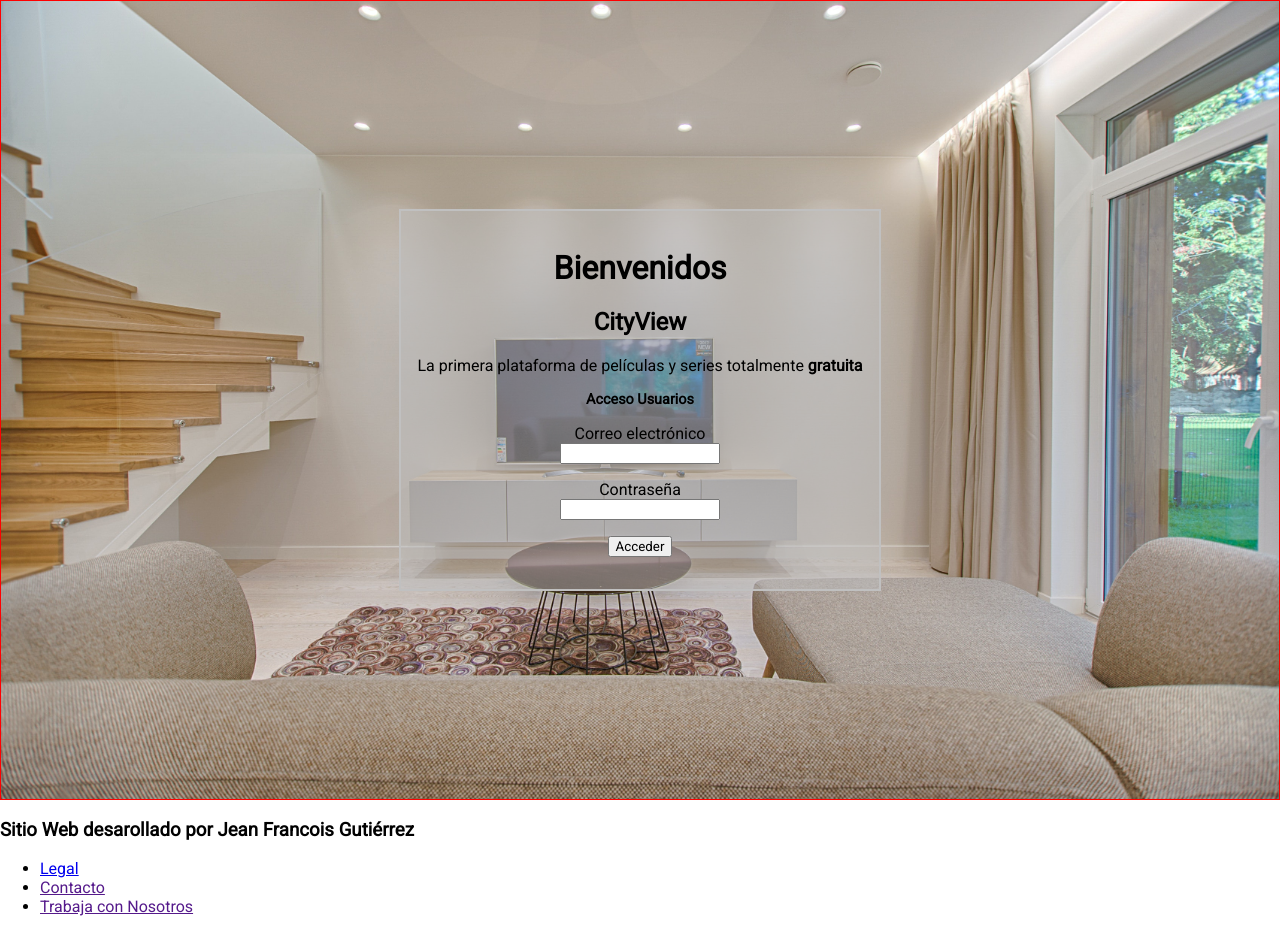
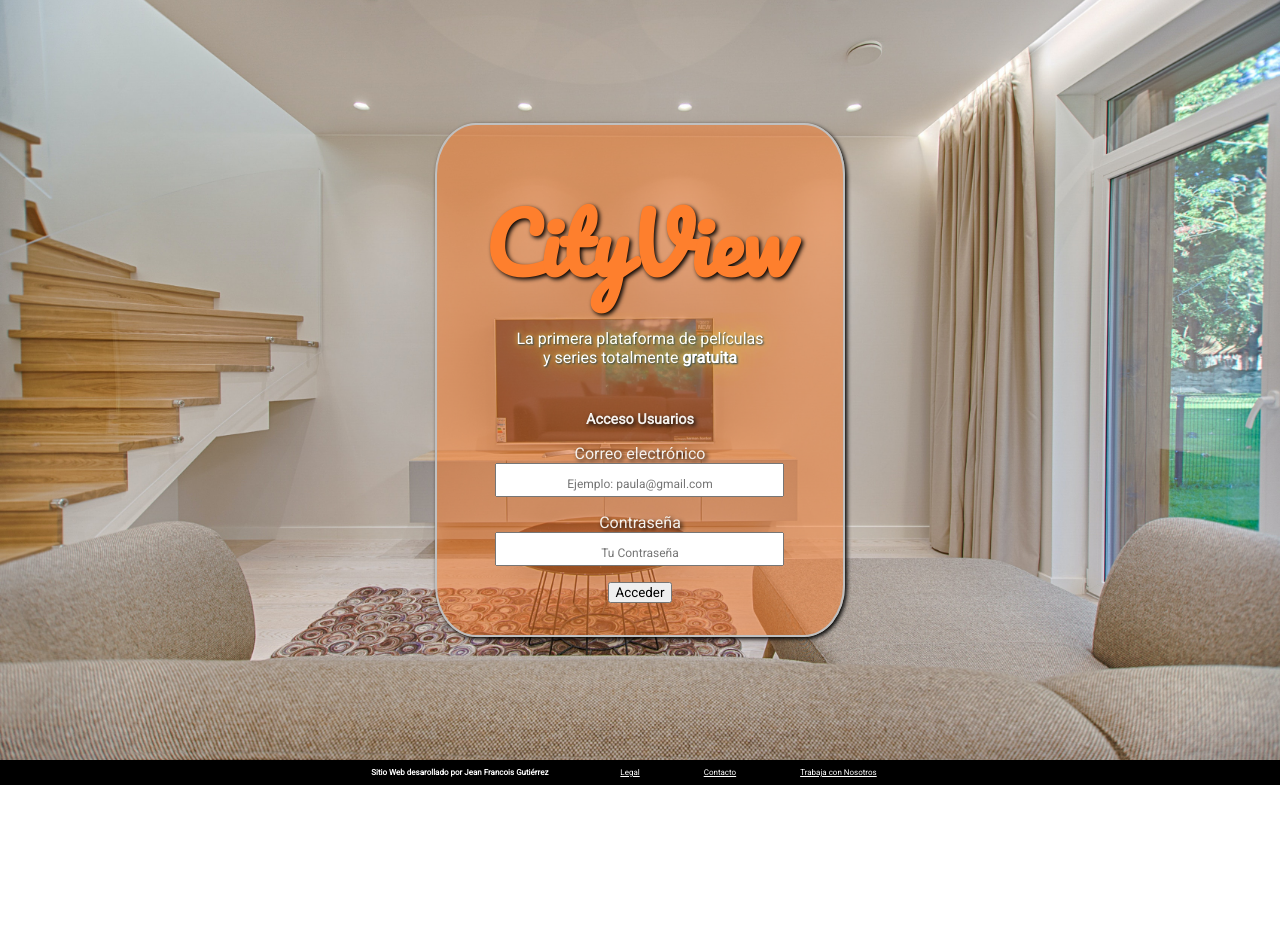
Before and after one commit to DrZuzzjen/cityview, a plain HTML site: page index.html in a window 1280 px wide. After the commit the page ends 800 px from the top, so only its background shows below. Drawn offline with Linux system fonts and the light colour scheme.

Commit message:
Index completado al 50%

```diff
--- a/css/footer.css
+++ b/css/footer.css
@@ -0,0 +1,34 @@
+.footer{
+    background-color: black;
+    width: 100%;
+    display: flex;
+    position: absolute;
+    bottom: 100;
+    height: 10%
+    color: white;
+    flex-direction: row;
+    justify-content: center;
+
+}
+
+ul{
+    display: flex;
+    justify-content: center;
+    font-size: 0.5rem;
+
+}
+
+li, a{
+    padding: 0 1rem;
+
+}
+
+a{
+    color: white;
+}
+
+.footer h3{
+    font-size: 0.5em;
+    color: white;
+    text-align: center;
+}
--- a/css/login.css
+++ b/css/login.css
@@ -6,35 +6,61 @@
   }
 
 
-  .header{
+@font-face{
+    font-family: logo;
+    src: url(../font/Pacifico-Regular.ttf);
+}
+
+.header{
     background-image: url("../img/main-bg.jpg"); /* The image used */
     background-position: center; /* Center the image */
     background-repeat: no-repeat; /* Do not repeat the image */
     background-size: cover; /* Resize the background image to cover the entire container */
-    height: 100vh;
+    height: 95vh;
     display: flex;
     flex-direction: column;
     justify-content: center;
     align-items: center;
     padding:;
-    border: red 1px solid;
+
+}
+/*LOGO !!! HERE*/
+.header h1{
+    font-family: logo;
+    font-size: 5rem;
+    color: #FE7F2D;
+    text-shadow: 2px 2px 4px #000000;
+    margin: 1rem;
 
 }
 
+/*Frase de la Intro*/
+#fraseintro{
+    margin-top: ;
+    color: white;
+    text-shadow: 1px 1px 2px #233D4D, 0 0 25px #F9DC5C, 0 0 5px #F9DC5C;
+}
+
+/*FONDO DE LOGIN*/
 .intro{
     text-align: center;
     border: silver 2px solid;
-    background-color: rgba(192,192,192, 0.5);
+    background-color: rgba(254, 127, 45, 0.5);
     padding: 1rem;
-}
-
-#inico{
-   border: red 1px solid;
+    border-radius: 10%;
+    box-shadow:2px 2px 4px #000000;
 
 }
 
+#inicio{
+    box-shadow: red 10px 10px;
+    background-color: red;
+   }
+
 .framemenu{
-    opacity: ;
+    padding: 1rem;
+    margin-bottom: 0;
+
 }
 
 .acceso-usuario{
@@ -48,4 +74,23 @@ form label{
 .acceso-usuario h2{
     font-size: 0.9rem;
 
+
 }
+
+.acceso-usuario > h2,label{
+    color:#F5F1ED ;
+    text-shadow: 2px 2px 4px #000000;
+}
+
+.contact-data input{
+    font-size: 1.5em;
+    text-align: center;
+
+
+
+}
+.contact-data input::placeholder{
+    font-size: 0.5em;
+
+
+}
--- a/index.html
+++ b/index.html
@@ -4,6 +4,7 @@
     <meta charset="UTF-8">
     <meta name="viewport" content="width=device-width, initial-scale=1.0">
     <link rel="stylesheet" href="./css/reset.css">
+    <link rel="stylesheet" href="./css/footer.css">
     <link  href="../css/login.css" rel="stylesheet" type="text/css" >
 
     <title>CityView</title>
@@ -13,9 +14,8 @@
     <header class="header">
       <div class="intro">
         <div class="framemenu">
-        <h1>Bienvenidos</h1>
-          <h2>CityView</h2>
-          <p>La primera plataforma de películas y series
+         <h1>CityView</h1>
+          <p id="fraseintro">La primera plataforma de películas <br> y series
               totalmente <strong>gratuita</strong>
           </p>
         </div>
@@ -29,12 +29,12 @@
 
               <p>
                 <label for="email">Correo electrónico</label>
-                <input type="email" id="email" name="email" />
+                <input type="email" id="email" name="email" placeholder="Ejemplo: paula@gmail.com" />
               </p>
 
               <p>
                 <label for="password">Contraseña</label>
-                <input type="password" id="password" name="password" />
+                <input type="password" id="password" name="password" placeholder="Tu Contraseña"/>
               </p>
             </div>
 
@@ -49,14 +49,14 @@
     </div>
     </header>
   </div>
-    <footer>
-        <h3>Sitio Web desarollado por Jean Francois Gutiérrez</h3>
+  <footer class="footer">
+      <h3>Sitio Web desarollado por Jean Francois Gutiérrez</h3>
         <ul>
             <li><a href="#">Legal</a></li>
             <li><a href="">Contacto</a></li>
             <li><a href="">Trabaja con Nosotros</a></li>
         </ul>
 
-    </footer>
+  </footer>
 </body>
 </html>
```
Also changed, not shown: font/OFL.txt (added), font/Pacifico-Regular.ttf (added).
